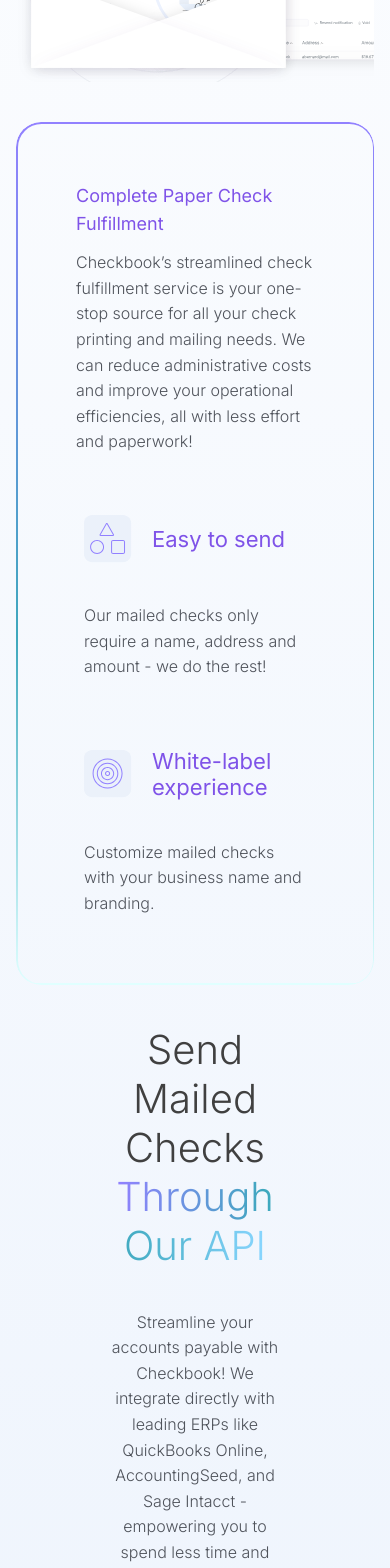
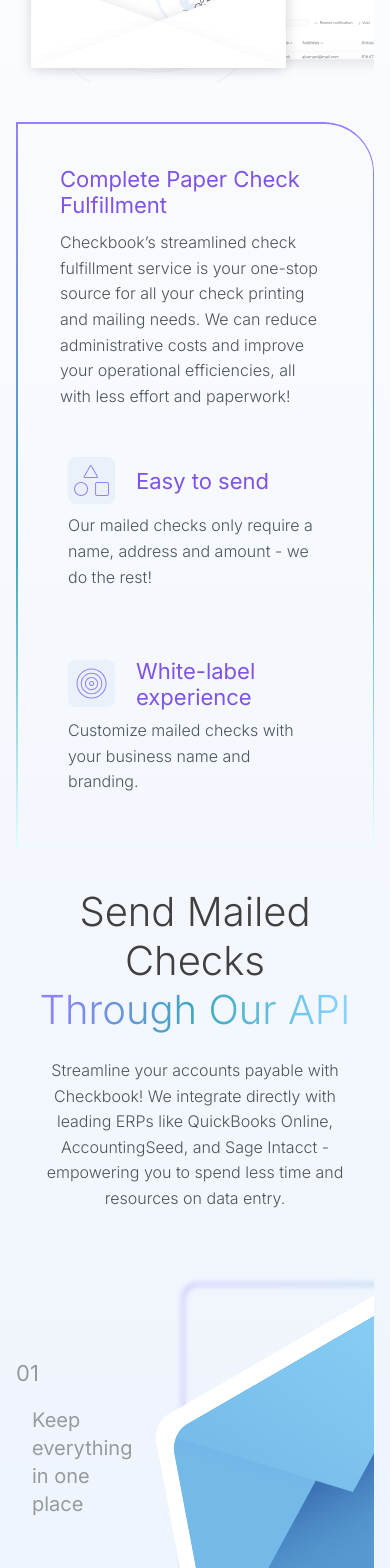
Before and after one commit to Pirai-Infotech/Pirai-checkbook-website, a Next.js app: page /Mailed in a window 390 px wide. Shown: the part 840-2408 px from the top of the page. Built offline with nearby package versions, Linux system fonts and the light colour scheme.

Commit message:
minor changes

```diff
--- a/app/Printablechecks/page.js
+++ b/app/Printablechecks/page.js
@@ -12,7 +12,7 @@
 import labelicon from "@/public/Whitelabel.svg";
 import DiscoverInsights from "../ui/DiscoverInsights";
 import Verticalhover from "../ui/Verticalhover";
-import Papercheck from "../../public/Papercheck.png";
+import Papercheck from "../../public/PaperCheck.png";
 import Testimonials from "../ui/Testimonials";
 
 const items = [
--- a/app/globals.css
+++ b/app/globals.css
@@ -220,7 +220,15 @@
   padding: 2.1px;
 }
 .bdr-sm-rds {
-  border-radius: 25px;
+  @media only screen and (max-width: 768px) {
+    border-top-right-radius: 50px;
+    }
+  @media only screen and (min-width: 768px) {
+    border-radius: 50px;
+    }
+  @media only screen and (min-width: 1024px) {
+    border-radius: 149px;
+    }
 }
 .bdr-sm-rds::before {
   padding: 1.5px;
--- a/app/ui/Horizhover.js
+++ b/app/ui/Horizhover.js
@@ -3,9 +3,9 @@
 
 function Horizhover({ heading, description, items }) {
   return (
-    <div className="container m-auto flex p-10 flex-col lg:flex-row grad-border bdr-sm-rds items-center justify-center gap-3">
+    <div className="container m-auto flex p-6 lg:p-10 2xl:p-0 flex-col lg:flex-row grad-border bdr-sm-rds items-center justify-center md:py-10 lg:py-0 lg:gap-3 lg:px-30 2xl:px-52">
       <div className="p-5 sm:p-5 md:p-6 lg:p-7 flex-grow">
-        <h4 className="text-lg sm:text-xl md:text-2xl lg:text-3xl">
+        <h4>
           {heading}
         </h4>
         <p className="text-left pt-3 sm:pt-4 md:pt-5 lg:pt-5 w-full max-w-[575px] xl:px-0">
@@ -24,7 +24,7 @@
               <Image src={item.icon} alt={item.iconAlt} />
               <h4 className="lg:pl-4">{item.title}</h4>
             </div>
-            <p className="pt-10 lg:w-[233px] lg:h-[189px]">{item.text}</p>
+            <p className="pt-2 lg:pt-10 md:pl-16 lg:pl-0 lg:w-[233px] lg:h-[189px]">{item.text}</p>
           </div>
         ))}
       </div>
--- a/app/ui/Verticalhover.js
+++ b/app/ui/Verticalhover.js
@@ -5,13 +5,13 @@
   return (
     <>
     <div className="container m-auto pt-10">
-    <div className="px-[26%]">
-    <h3 className="text-center pb-10">
+    <div className="lg:px-[26%]">
+    <h3 className="text-center pb-6 md:10">
       {heading}
       <br />
       <span>{spancon}</span>
     </h3>
-    <p className="text-center">
+    <p className="text-center px-4 sm:px-24 md:px-32 lg:px-0">
       {description}
     </p>
   </div>
@@ -40,6 +40,7 @@
       <div className="flex-grow-1">
         <Image
           src={imageSrc}
+          width={500}
           alt="Printable Check"
           className="h-[500px] lg:h-[100%] object-left object-cover"
         />
```
Also changed, not shown: public/MailBox.svg.
